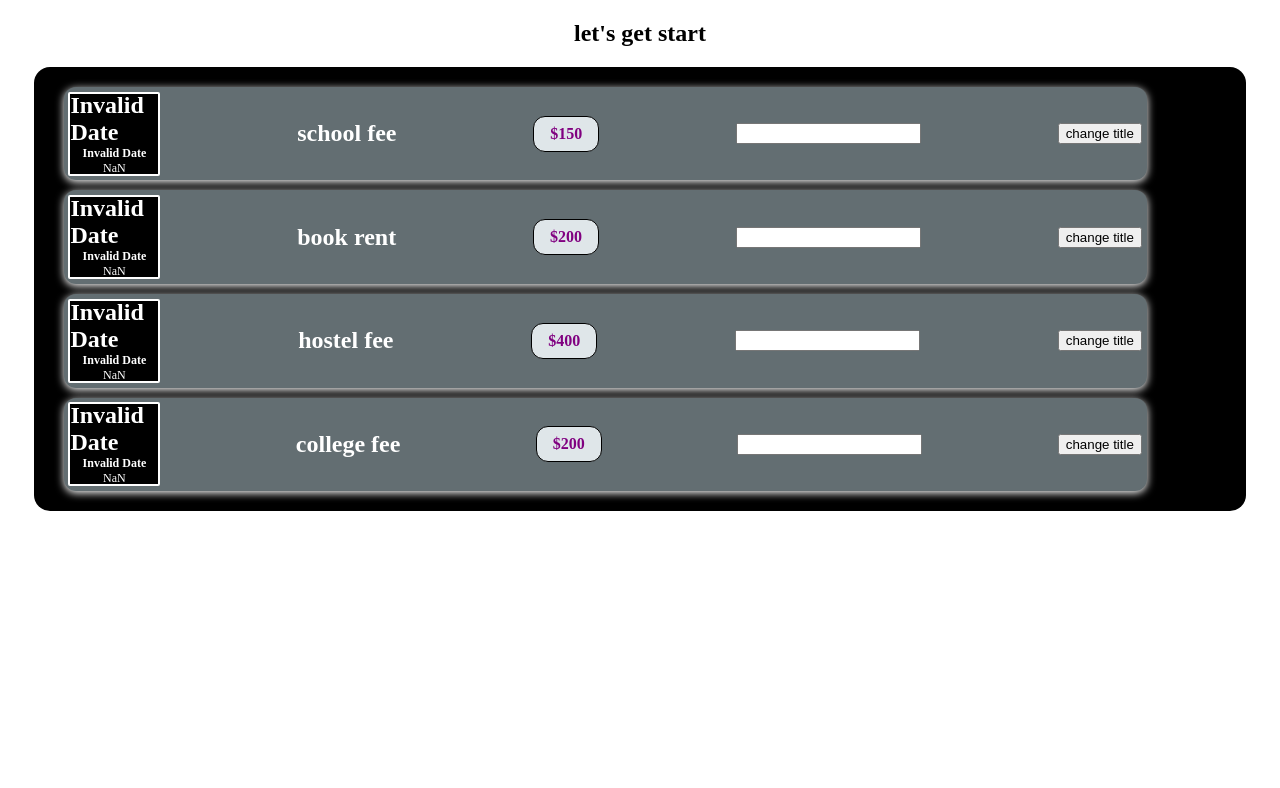
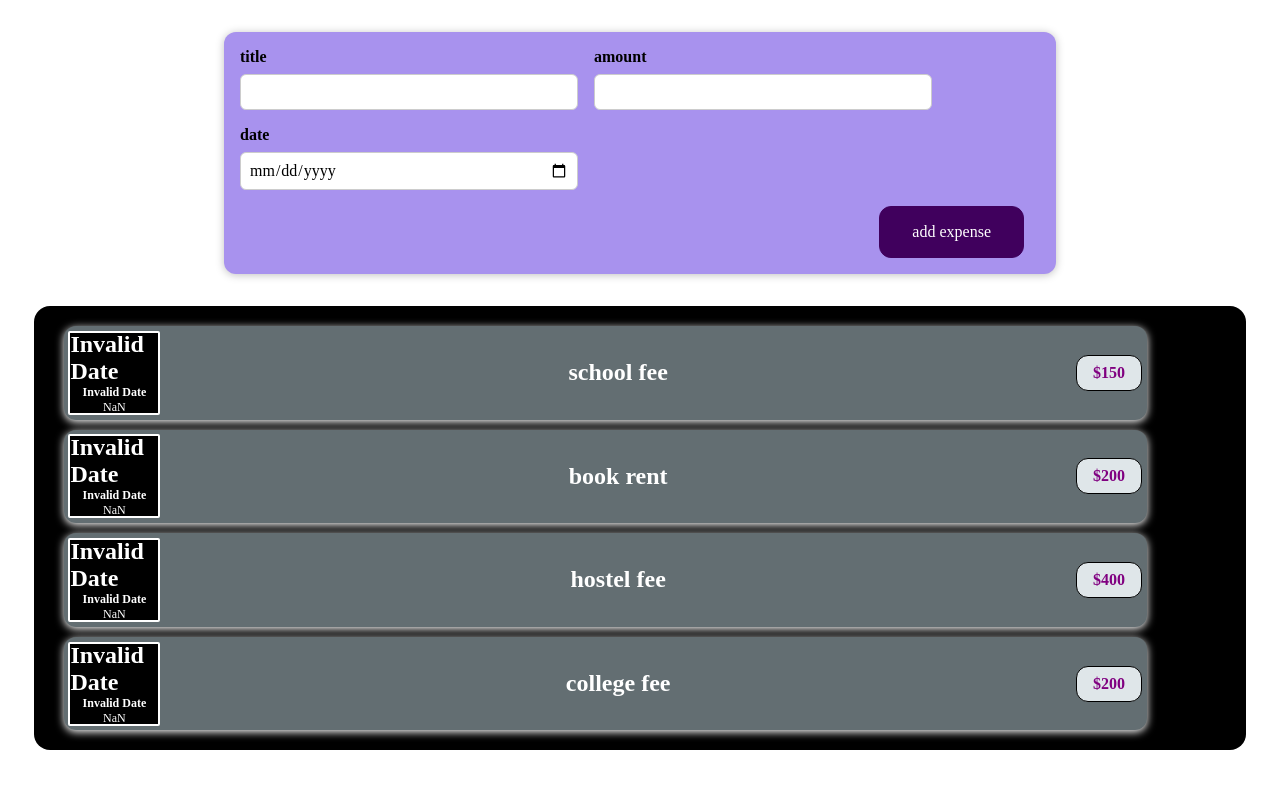
Before and after one commit to WajidMohammed9951/expence-tracker, a React (Create React App) app: page / in a window 1280 px wide. Shown: the top 788 px of the page. Built offline with nearby package versions, Linux system fonts and the light colour scheme.

Commit message:
added some files

```diff
--- a/src/App.js
+++ b/src/App.js
@@ -1,6 +1,6 @@
-import "./components/App.css";
 import React from "react";
 import Expenses from "./components/Expenses";
+import NewExpense from "./components/NewExpense/NewExpense";
 
 
 
@@ -35,7 +35,8 @@ let expenses = [
 
   return (
     <div>
-         <h2 className="head">let's get start</h2>
+
+     <NewExpense></NewExpense>
     <Expenses  item={expenses}/>
     </div>
   );
--- a/src/components/App.css
+++ /dev/null
@@ -1,3 +0,0 @@
-.head{
-    text-align: center;
-}
--- a/src/components/ExpenseItem.js
+++ b/src/components/ExpenseItem.js
@@ -6,30 +6,18 @@ import Card from "./Card";
 
 const ExpenseItem = (props) => {
 
-  const [newTitle, setNewTitle] = useState("");
-  const [title, setTitle] = useState(props.title);
-
-
-  const clickHandler = () => {
-   setTitle(newTitle);
-
-  }
-  const changeHandler = (event) => {
-    setNewTitle(event.target.value);
-  }
   return (
     <div className="expence-item">
       <ExpenseDate date={new Date(props.date)} />
       <div className="expence-item__description">
-        <h2>{title}</h2>
+        <h2>{props.title}</h2>
       </div>
       <div className="expence-item__price">${props.amount}</div>
 
-      <input type="text" value={newTitle} onChange = {changeHandler}/>
 
-      <button onClick={clickHandler}>change title</button>
     </div>
   );
 };
 
+
 export default ExpenseItem;
--- /dev/null
+++ b/src/components/NewExpense/ExpenseForm.css
@@ -0,0 +1,26 @@
+.new-expense__controls {
+    display: flex;
+    flex-wrap: wrap;
+    gap: 1rem;
+    margin-bottom: 1rem;
+    text-align: left;
+  }
+
+  .new-expense__control label {
+    font-weight: bold;
+    margin-bottom: 0.5rem;
+    display: block;
+  }
+
+  .new-expense__control input {
+    font: inherit;
+    padding: 0.5rem;
+    border-radius: 6px;
+    border: 1px solid #ccc;
+    width: 20rem;
+    max-width: 100%;
+  }
+
+  .new-expense__actions {
+    text-align: right;
+  }
--- /dev/null
+++ b/src/components/NewExpense/ExpenseForm.js
@@ -0,0 +1,29 @@
+import React from "react";
+import "./ExpenseForm.css";
+
+const ExpenseForm = () => {
+  return (
+    <form>
+      <div className="new-expense__controls">
+        <div className="new-expense__control">
+          <label>title</label>
+          <input type="text" />
+        </div>
+        <div className="new-expense__control">
+          <label>amount</label>
+          <input type="number" min="0.01" step="0.01" />
+        </div>
+        <div className="new-expense__control">
+          <label>date</label>
+          <input type="date" />
+        </div>
+      </div>
+      <div className="new-expense__actions">
+         <button type="submit">add expense</button>
+      </div>
+
+    </form>
+  );
+};
+
+export default ExpenseForm;
--- /dev/null
+++ b/src/components/NewExpense/NewExpense.css
@@ -0,0 +1,38 @@
+.new-expense {
+  background-color: #a892ee;
+  padding: 1rem;
+  margin: 2rem auto;
+  width: 50rem;
+  max-width: 95%;
+  border-radius: 12px;
+  text-align: center;
+  box-shadow: 0 1px 8px rgba(0, 0, 0, 0.25);
+}
+
+.new-expense button {
+  font: inherit;
+  cursor: pointer;
+  padding: 1rem 2rem;
+  border: 1px solid #40005d;
+  background-color: #40005d;
+  color: white;
+  border-radius: 12px;
+  margin-right: 1rem;
+}
+
+.new-expense button:hover,
+.new-expense button:active {
+  background-color: #510674;
+  border-color: #510674;
+}
+
+.new-expense button.alternative {
+  color: #220131;
+  border-color: transparent;
+  background-color: transparent;
+}
+
+.new-expense button.alternative:hover,
+.new-expense button.alternative:active {
+  background-color: #ddb3f8;
+}
--- /dev/null
+++ b/src/components/NewExpense/NewExpense.js
@@ -0,0 +1,15 @@
+import React from 'react'
+
+import './NewExpense.css'
+import ExpenseForm from './ExpenseForm'
+
+
+ const NewExpense = () => {
+  return (
+    <div className='new-expense'>
+      <ExpenseForm></ExpenseForm>
+    </div>
+  );
+};
+
+export default NewExpense
```
